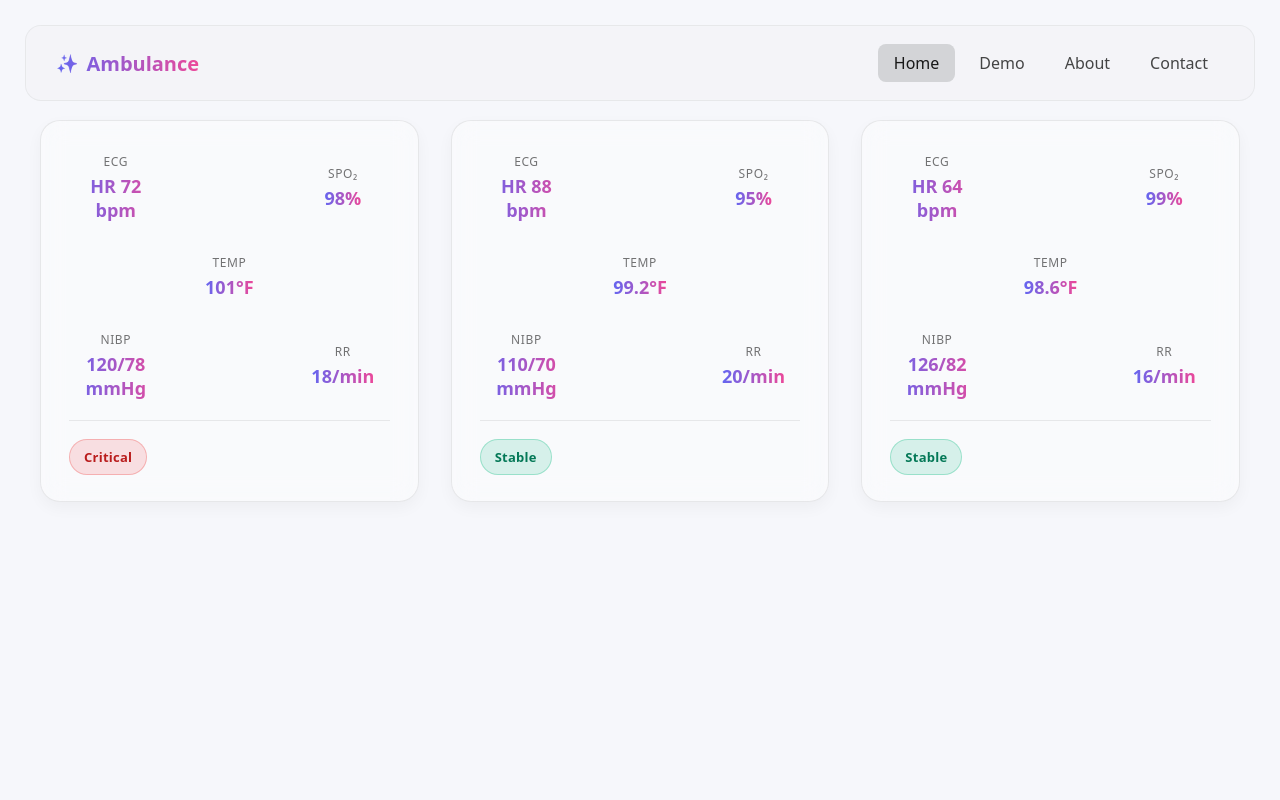
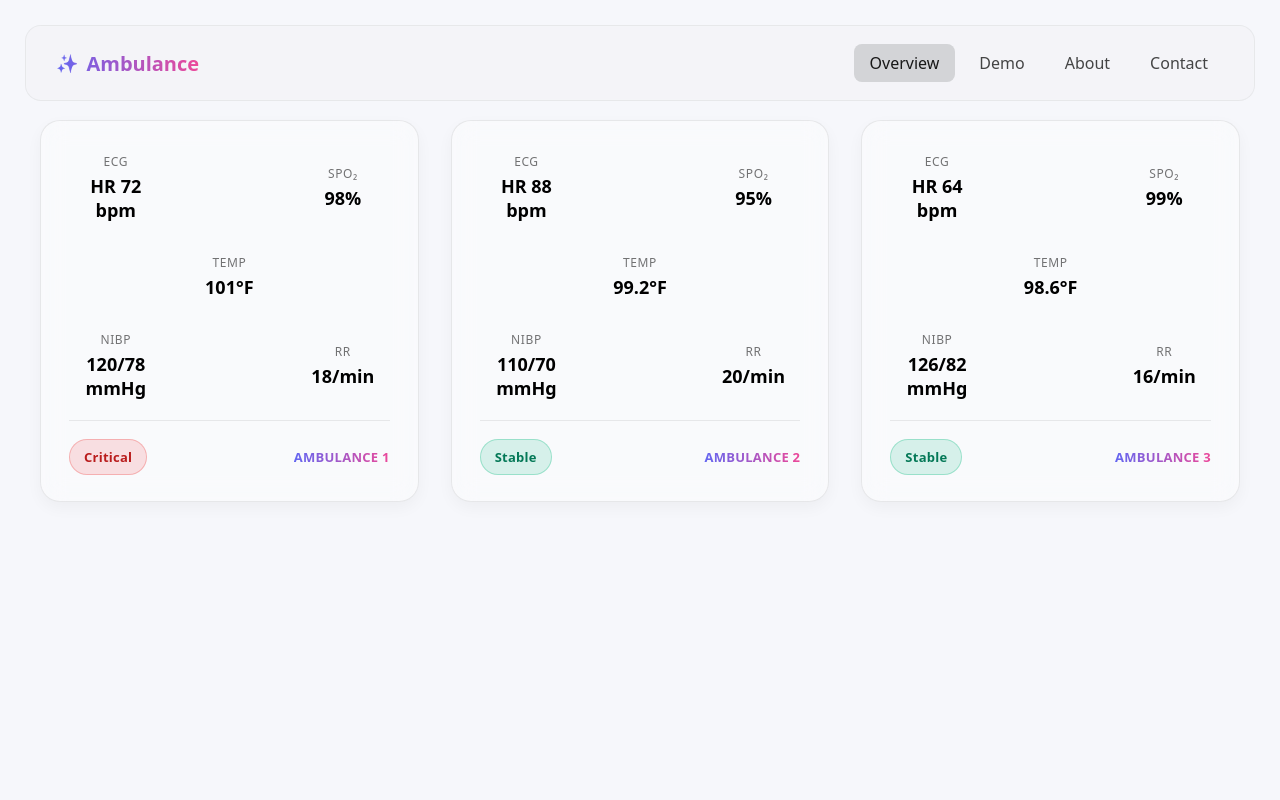
Before and after one commit to Samyuckkk/CyberHackathon, a Django app: page /hospital-dashboard/ in a window 1280 px wide. Run offline with Django 5.2, Linux system fonts and the light colour scheme; a user stored in the database is signed in.

Commit message:
draft before redesigning style

```diff
--- a/ambulance/static/css/hospital_dash.css
+++ b/ambulance/static/css/hospital_dash.css
@@ -7,6 +7,19 @@
     display: grid;
     grid-template-columns: repeat(3, minmax(300px, 1fr));
     gap: 32px;
+  }
+
+  .block-tag {
+    margin-left: auto;            /* push to right in flex row */
+    font-size: 13px;
+    font-weight: 800;
+    letter-spacing: 0.02em;
+    background: linear-gradient(to right, #6366f1, #ec4899);
+    -webkit-background-clip: text;
+    background-clip: text;
+    color: transparent;
+    -webkit-text-fill-color: transparent;
+    text-transform: uppercase;
   }
 
   /* Glassy dashboard blocks */
@@ -60,11 +73,11 @@
   .vital .value {
     font-weight: 700;
     font-size: 18px;
-    background: linear-gradient(to right, #6366f1, #ec4899);
+    /* background: linear-gradient(to right, #6366f1, #ec4899);
     -webkit-background-clip: text;
-    background-clip: text;
-    color: transparent;
-    -webkit-text-fill-color: transparent;
+    background-clip: text; */
+    color: #000000;
+    /* -webkit-text-fill-color: transparent; */
   }
 
   /* Divider */
--- a/ambulance/templates/base.html
+++ b/ambulance/templates/base.html
@@ -23,7 +23,7 @@
     <div class="nav-links">
       <a href="{% if role == 'hospital' %} {% url "hospital_dash" %}
       {% elif role == 'ambulance' %} {% url "ambulance_dash" %}
-      {% else %} {% url "index" %}{% endif %}" class="nav-link active" data-page="home">Home</a>
+      {% else %} {% url "index" %}{% endif %}" class="nav-link active" data-page="home">Overview</a>
       <a href="#" class="nav-link" data-page="demo">Demo</a>
       <a href="#" class="nav-link" data-page="about">About</a>
       <a href="#" class="nav-link" data-page="contact">Contact</a>
--- a/ambulance/templates/hospital_dash.html
+++ b/ambulance/templates/hospital_dash.html
@@ -18,6 +18,7 @@
     <hr class="divider" />
     <div class="status-row">
       <span class="status critical">Critical</span>
+      <span class="block-tag">Ambulance 1</span>
     </div>
   </section>
 
@@ -33,6 +34,7 @@
     <hr class="divider" />
     <div class="status-row">
       <span class="status noncritical">Stable</span>
+      <span class="block-tag">Ambulance 2</span>
     </div>
   </section>
 
@@ -48,7 +50,9 @@
     <hr class="divider" />
     <div class="status-row">
       <span class="status noncritical">Stable</span>
+      <span class="block-tag">Ambulance 3</span>
     </div>
   </section>
 </main>
+
 {% endblock %}
```
